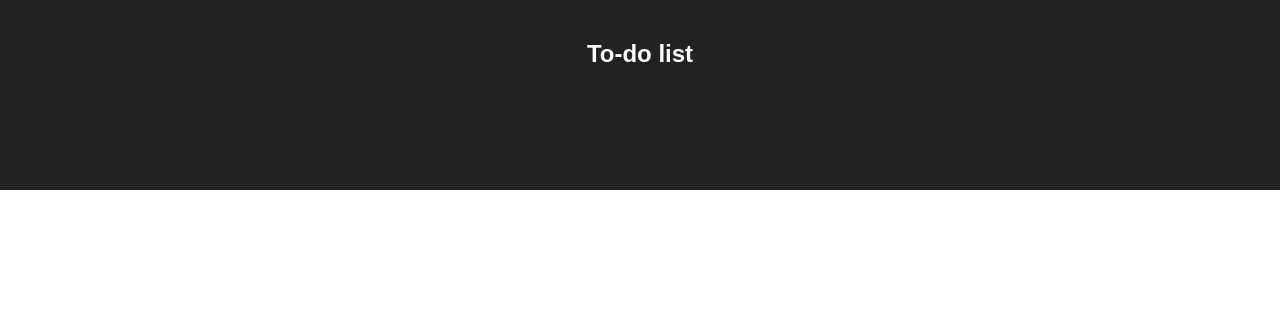
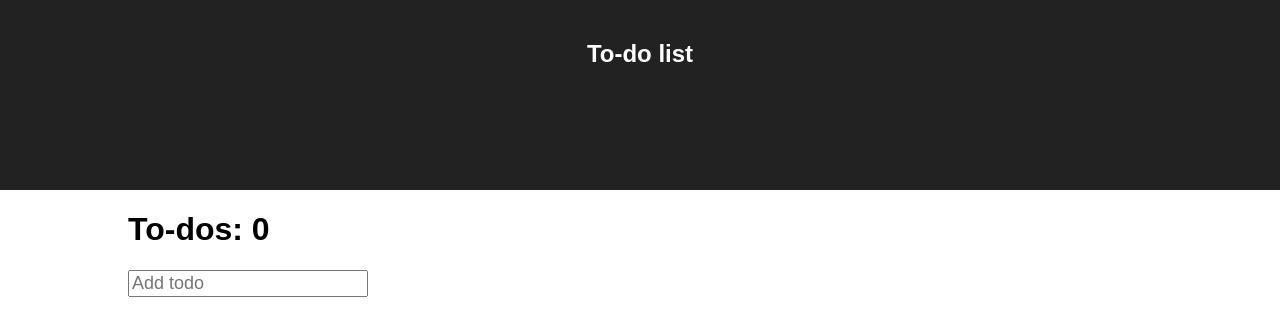
Before and after one commit to joaalto/wunderkit-react, a React (Create React App) app: page / in a window 1280 px wide. Shown: the top 336 px of the page. Built offline with nearby package versions, Linux system fonts and the light colour scheme.

Commit message:
Implement adding items.

```diff
--- a/src/TodoApp.jsx
+++ b/src/TodoApp.jsx
@@ -1,17 +1,24 @@
 import React from "react";
-// import { List } from "immutable";
-// import TodoForm from "./TodoForm";
-// import TodoItems from "./TodoItems";
+import { List } from "immutable";
+import TodoForm from "./TodoForm";
+import TodoItems from "./TodoItems";
 
 export default class TodoApp extends React.Component {
   constructor(props) {
     super(props);
-    // This is a container component which should handle our app state.
-    // Our state should consist of todo items (and perhaps the next item id).
+    this.state = {
+      nextId: 0,
+      todoItems: List()
+    };
   }
 
   onAddTodo = text => {
-    // We should add a new todo item to our app state here (and update the next id).
+    const nextId = this.state.nextId + 1;
+    const todoItem = { id: nextId, text: text };
+    this.setState({
+      nextId: nextId,
+      todoItems: this.state.todoItems.push(todoItem)
+    });
   };
 
   onRemoveTodo = id => {
@@ -19,16 +26,23 @@ export default class TodoApp extends React.Component {
   };
 
   render() {
-    return <div />
-    // return (
-    //   <div>
-    //     <Title todoCount={this.state.todoItems.size} />
-    //     <TodoForm addTodo={this.onAddTodo} />
-    //     <TodoItems items={this.state.todoItems} remove={this.onRemoveTodo} />
-    //   </div>
-    // );
-  // }
+    return (
+      <div>
+        <Title todoCount={this.state.todoItems.size} />
+        <TodoForm addTodo={this.onAddTodo} />
+        <TodoItems items={this.state.todoItems} remove={this.onRemoveTodo} />
+      </div>
+    );
+  }
 }
 
 // Implement a stateless <Title> component
+const Title = ({ todoCount }) => {
+  return (
+    <div>
+      <div>
+        <h1>To-dos: {todoCount}</h1>
+      </div>
+    </div>
+  );
 };
--- a/src/TodoForm.jsx
+++ b/src/TodoForm.jsx
@@ -5,22 +5,29 @@ export default class TodoForm extends React.Component {
   constructor(props) {
     super(props);
     // We should hold the value of our input text in component state
+    this.state = { text: "" };
   }
 
   handleChange = event => {
-    // We should update the component state here
+    this.setState({ text: event.target.value });
   };
 
   handleSubmit = event => {
+    this.props.addTodo(this.state.text);
+    this.setState({ text: "" });
     event.preventDefault();
-    // We should call the callback for adding a todo item here with the state text,
-    // and clear our component state text
   };
 
   render() {
     return (
-      <form>
-        <input className="Todo-input" type="text" placeholder="Add todo" />
+      <form onSubmit={this.handleSubmit}>
+        <input
+          className="Todo-input"
+          type="text"
+          placeholder="Add todo"
+          value={this.state.text}
+          onChange={this.handleChange}
+        />
       </form>
     );
   }
--- a/src/TodoItems.jsx
+++ b/src/TodoItems.jsx
@@ -2,18 +2,22 @@ import React from "react";
 import "./TodoItems.css";
 
 const TodoItem = ({ item, remove }) => {
-  // We should call the remove callback when an item is clicked
+  console.log('item:', item)
   return (
-    <div className="Todo-item">
+    <div className="Todo-item" onClick={() => remove(item.id)}>
+      {item.text}
     </div>
   );
 };
 
 export default ({ items, remove }) => {
-  // We should build a list of item components from the props
+  const todoItems = items.map(item => (
+    <TodoItem item={item} key={item.id} remove={remove} />
+  ));
 
   return (
     <div className="Todo-item-list" style={{ marginTop: "30px" }}>
+      {todoItems}
     </div>
   );
 };
```
